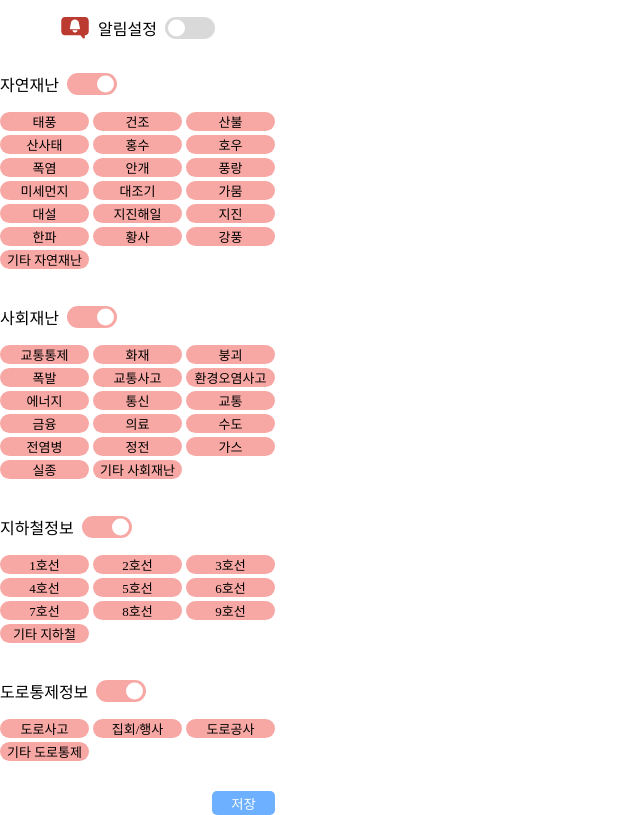
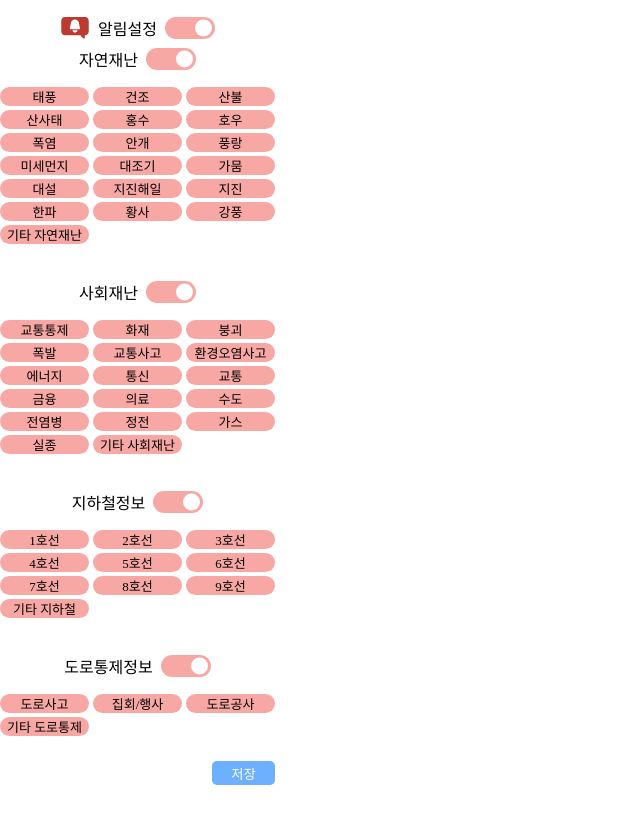
Before and after one commit to bbiyongbbiyong/bbiyong-front, a React (Create React App) app: page /notify in a window 1280 px wide. Shown: the whole page, without its empty margins (0-640 px from the left). Built offline with nearby package versions, Linux system fonts and the light colour scheme; a web font is replaced by a local one.

Commit message:
design(Notification): 사이즈 고정, 수신 off일때 텍스트 스타일링

```diff
--- a/src/css/Notification.css
+++ b/src/css/Notification.css
@@ -1,5 +1,5 @@
 #notification-page-container {
-  width: fit-content;
+  width: 275px;
   position: relative;
 }
 
@@ -13,6 +13,26 @@
 
 #onoff-box p {
   cursor: default;
+}
+
+#onoff-box > input[type='checkbox']:checked ~ .toggleSwitch {
+  background: #f7a8a4;
+}
+
+#onoff-box > input[type='checkbox']:checked ~ .toggleSwitch .toggleButton {
+  left: calc(100% - 20px);
+  background: #fff;
+}
+
+#notification-content-box {
+  height: 675px;
+
+  display: flex;
+  flex-direction: column;
+  justify-content: center;
+  align-items: center;
+
+  text-align: center;
 }
 
 #setting-submit-container {
@@ -31,4 +51,12 @@
 
   background-color: #6cb0ff;
   color: #fff;
+
+  cursor: pointer;
 }
+
+#notify-none {
+  color: #737373;
+  font-size: 16px;
+  font-weight: 700;
+}
--- a/src/pages/Notification.jsx
+++ b/src/pages/Notification.jsx
@@ -110,6 +110,7 @@ const Notification = () => {
         </label>
       </div>
 
+      <div id="notification-content-box">
         {notifyOn ? (
           MIDDLE_CATEGORY.map((category, index) => (
             <ToggleButton
@@ -121,8 +122,9 @@ const Notification = () => {
             />
           ))
         ) : (
-        <div> 현재 수신 받는 알림이 없습니다</div>
+          <div id="notify-none"> 현재 수신 받는 알림이 없습니다</div>
         )}
+      </div>
 
       <div id="setting-submit-container">
         <button id="setting-submit-button" onClick={onClickSave}>
```
Lines whose indentation alone changed are shown as unchanged.
